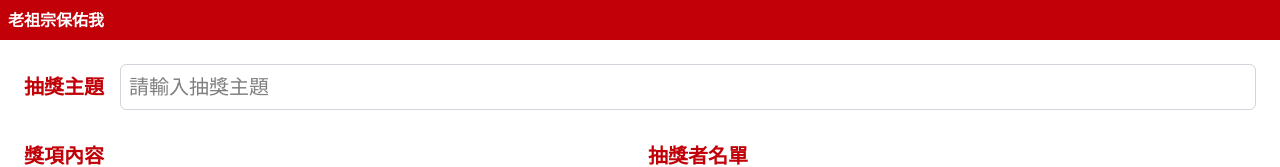
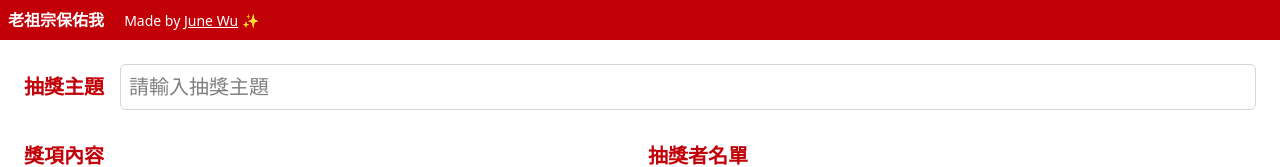
Before and after one commit to s414june/lottery_web_ui, a Vue app: page / in a window 1280 px wide. Shown: the top 167 px of the page. Built offline with nearby package versions, Linux system fonts and the light colour scheme.

Commit message:
feat: author

```diff
--- a/src/App.vue
+++ b/src/App.vue
@@ -1,7 +1,10 @@
 <template>
   <main class="h-screen flex flex-col bg-white">
     <header class="p-2 bg-red-700">
-      <p class="text-white font-bold">老祖宗保佑我</p>
+      <p class="text-white font-bold">老祖宗保佑我
+        <span class="ml-4 text-sm font-normal">Made by
+          <a class="underline" href="https://github.com/s414june/lottery_web_ui" target="_blank">June Wu</a> ✨</span>
+      </p>
     </header>
     <section class="flex flex-col justify-center items-center grow p-2">
       <router-view />
```
